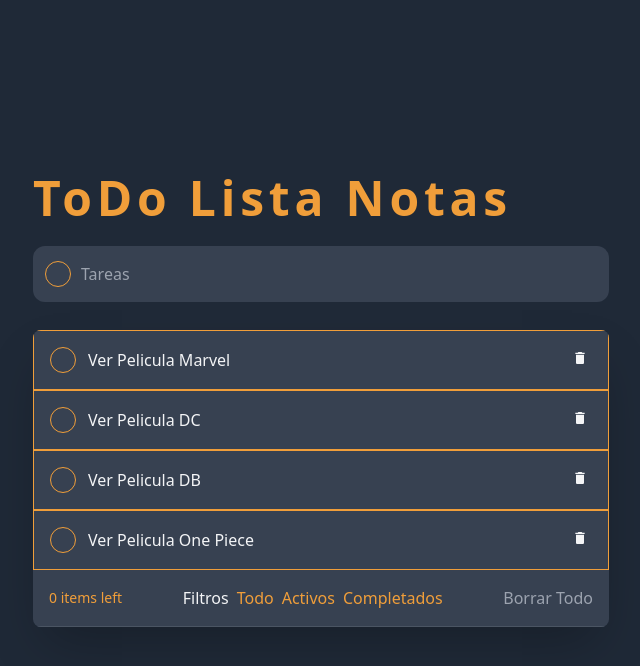
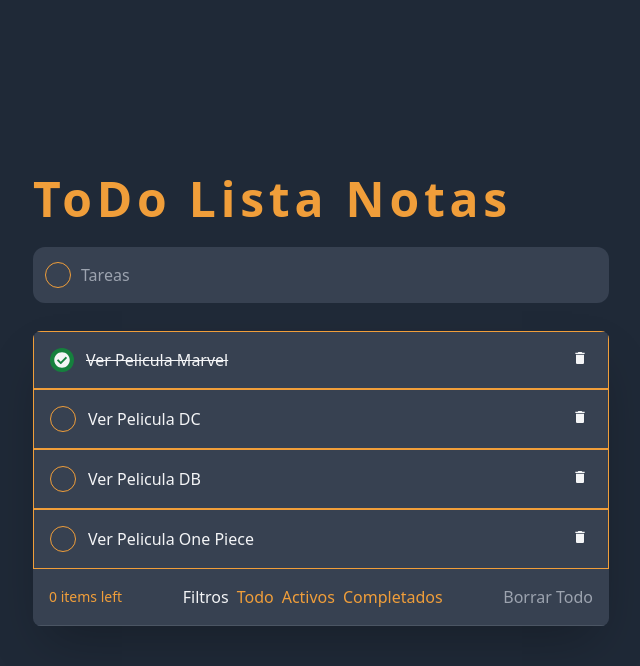
Before and after one commit to pabloperez293/Reactjs-Todo-Challenges, a React (Create React App) app: page / in a window 1280 px wide. Both pictures are taken after a click on the element 382 px from the left and 359 px from the top of the page. Shown: the top 666 px of the page, without its empty margins (319-959 px from the left). Built offline with nearby package versions, Linux system fonts and the light colour scheme.

Commit message:
handleDelete, handleSetComplete

```diff
--- a/src/App.js
+++ b/src/App.js
@@ -25,29 +25,44 @@ function App() {
       id: 4,
       title: " Ver Pelicula One Piece",
       completed: false,
-    }
-  ])
+    },
+  ]);
 
   // Funcionalidad
   const addTodo = (title) => {
-    const lastId = todos.length > 0 ? todos[todos.length-1 ].id : 1 ;
+    const lastId = todos.length > 0 ? todos[todos.length - 1].id : 1;
 
     const newTodo = {
       id: lastId + 1,
       title,
-      completed: false
-    }
-    const todoList = [...todos]
+      completed: false,
+    };
+    const todoList = [...todos];
     todoList.push(newTodo);
     setTodos(todoList);
-    }
+  };
+
+  const handleSetComplete = (id) => {
+    const updatedList = todos.map((todo) => {
+      if (todo.id === id) {
+        return { ...todo, completed: !todo.completed };
+      }
+      return todo;
+    });
+    setTodos(updatedList);
+  };
+
+const handleDelete = (id) => {
+  const updatedList = todos.filter(todo => todo.id !== id)
+  setTodos(updatedList);
+}
 
   return (
     <div className='bg-gray-800 min-h-screen h-full font-intel text-gray-100 flex items-center justify-center py-20 px-5'>
       <div className='container flex flex-col max-w-xl'>
         <Title />
-        <TodoInput addTodo={addTodo}/>
-        <TodoList todos={todos} />
+        <TodoInput addTodo={addTodo} />
+        <TodoList todos={todos} handleSetComplete={handleSetComplete} handleDelete={handleDelete}/>
       </div>
     </div>
   );
--- a/src/components/Todo/Todo.jsx
+++ b/src/components/Todo/Todo.jsx
@@ -1,8 +1,8 @@
 import { MdDelete } from "react-icons/md";
 import { FaCheckCircle } from "react-icons/fa";
 
-const Todo = ({ todo }) => {
-  const { title, completed } = todo;
+const Todo = ({ todo, handleDelete, handleSetComplete }) => {
+  const { id, title, completed } = todo;
 
   return (
     <div className='flex items-center justify-between p-4 bg-gray-700 border-b border-solid border-customOrange focus:shadow-lg focus:shadow-customOrange border'>
@@ -10,15 +10,15 @@ const Todo = ({ todo }) => {
         {/* Render */}
         {
           completed ? (
-          <div className='bg-green-700 p-1 rounded-full cursor-pointer'>
+          <div onClick={() => handleSetComplete(id)} className='bg-green-700 p-1 rounded-full cursor-pointer'>
             <FaCheckCircle className='h-4 w-4' alt='Check Icon' />
           </div>
         ) : (
-          <span className='border border-customOrange border-solid p-3 rounded-full cursor-pointer'></span>
+          <span onClick={() => handleSetComplete(id)} className='border border-customOrange border-solid p-3 rounded-full cursor-pointer'></span>
         )}
         <p className={`pl-3 ${completed ? "line-through" : ""}`}>{title}</p>
       </div>
-      <div className='h-5 w-5 cursor-pointer transition-all duration-200 ease-in'>
+      <div onClick={() => handleDelete(id)} className='h-5 w-5 cursor-pointer transition-all duration-200 ease-in'>
         <MdDelete />
       </div>
     </div>
--- a/src/components/TodoList/TodoList.jsx
+++ b/src/components/TodoList/TodoList.jsx
@@ -1,12 +1,12 @@
 import { Filters } from "../Filters/Filters";
 import { Todo } from "../Todo/Todo";
 
-const TodoList = ({ todos }) => {
+const TodoList = ({ todos, handleSetComplete, handleDelete }) => {
   return (
     <div className='flex flex-col mt-7 rounded-lg overflow-hidden shadow-2xl'>
       {todos.map(todo => {
         return (
-        <Todo key={todo.id} todo={todo} />
+        <Todo key={todo.id} todo={todo} handleDelete={handleDelete} handleSetComplete={handleSetComplete}/>
         )
       })}
       <Filters />
```
